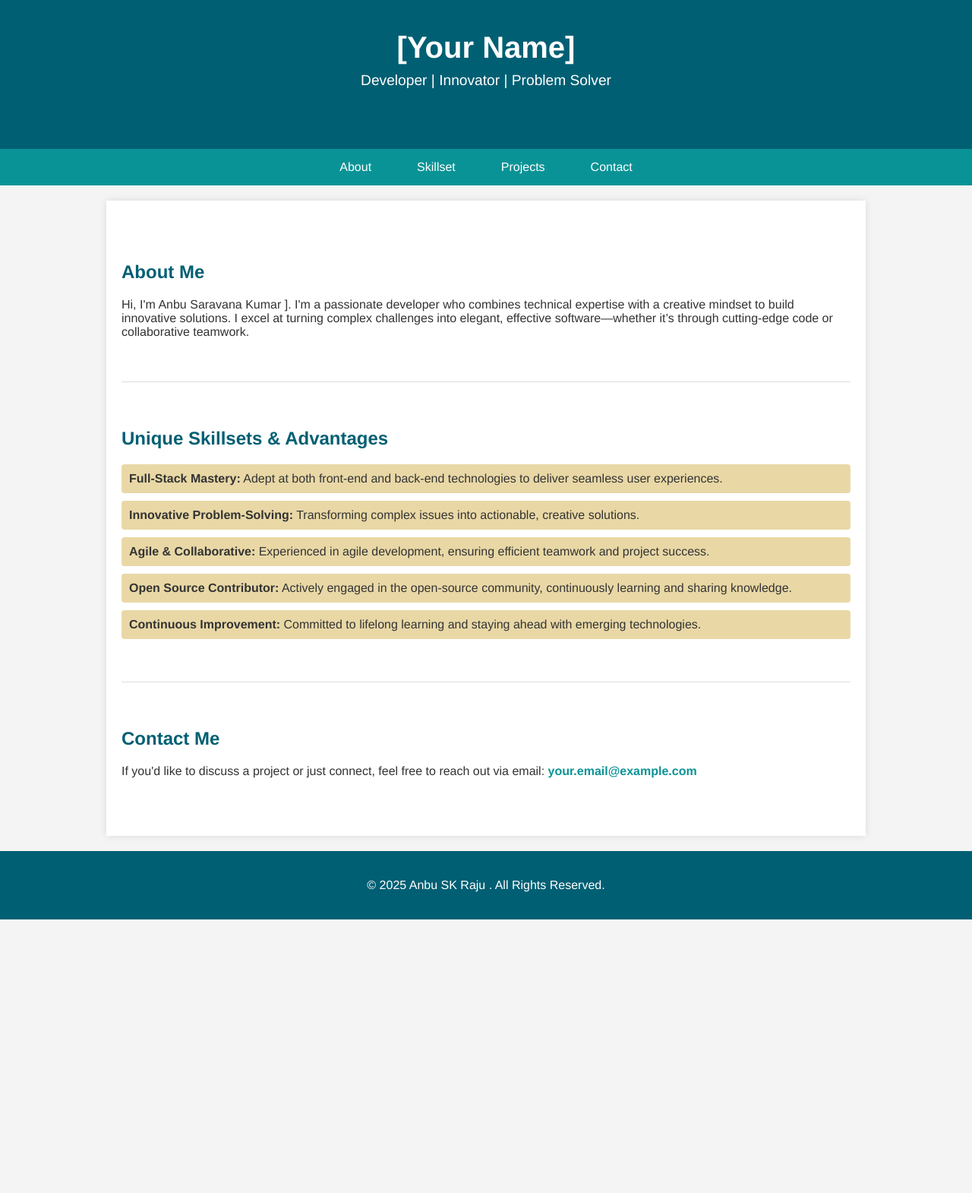
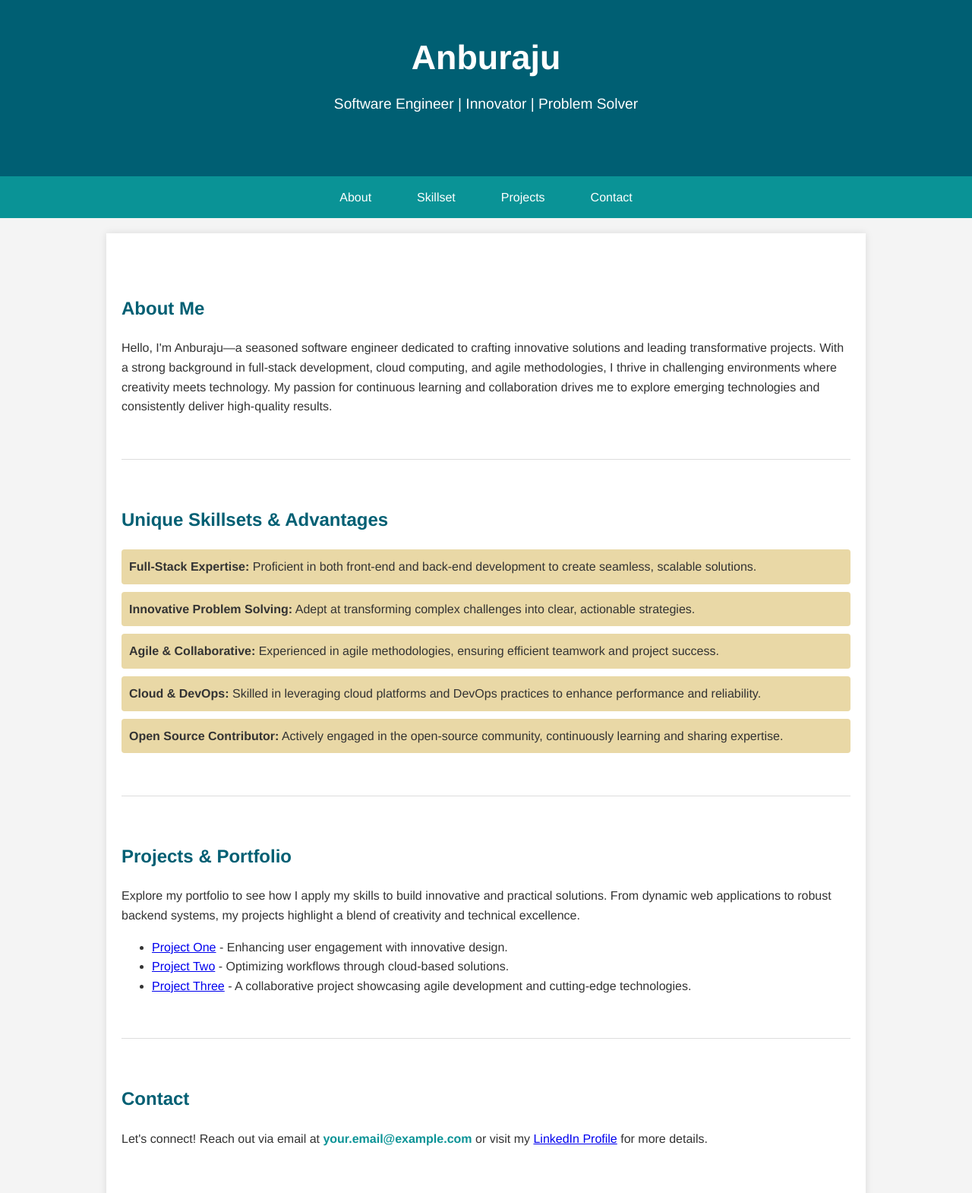
Before and after one commit to Anbuskraju/anbuskraju.github.io, a plain HTML site: page index.html in a window 1280 px wide. Shown: the part 20-1590 px from the top of the page at 76% size. Before the commit the page ends 1230 px from the top, so only its background shows below. Drawn offline with Linux system fonts and the light colour scheme.

Commit message:
Update index.html

```diff
--- a/index.html
+++ b/index.html
@@ -1,9 +1,9 @@
 <!DOCTYPE html>
 <html lang="en">
 <head>
-  <meta charset="UTF-8">
-  <meta name="viewport" content="width=device-width, initial-scale=1.0">
-  <title>[Your Name] - Developer & Innovator</title>
+  <meta charset="UTF-8" />
+  <meta name="viewport" content="width=device-width, initial-scale=1.0" />
+  <title>Anbu SK Raju  - Software Engineer & Innovator</title>
   <style>
     /* Basic reset and styling */
     body {
@@ -12,6 +12,7 @@
       font-family: 'Helvetica Neue', Helvetica, Arial, sans-serif;
       background: #f4f4f4;
       color: #333;
+      line-height: 1.6;
     }
     header {
       background: #005f73;
@@ -21,7 +22,7 @@
     }
     header h1 {
       margin: 0;
-      font-size: 2.5em;
+      font-size: 2.8em;
     }
     header p {
       font-size: 1.2em;
@@ -55,7 +56,7 @@
       margin: 20px auto;
       padding: 20px;
       background: #fff;
-      box-shadow: 0 0 10px rgba(0,0,0,0.1);
+      box-shadow: 0 0 10px rgba(0, 0, 0, 0.1);
     }
     section {
       padding: 40px 0;
@@ -96,8 +97,8 @@
 </head>
 <body>
   <header>
-    <h1>[Your Name]</h1>
-    <p>Developer | Innovator | Problem Solver</p>
+    <h1>Anburaju</h1>
+    <p>Software Engineer | Innovator | Problem Solver</p>
   </header>
   <nav>
     <ul>
@@ -110,26 +111,40 @@
   <div class="container">
     <section id="about">
       <h2>About Me</h2>
-      <p>Hi, I'm Anbu Saravana Kumar ]. I'm a passionate developer who combines technical expertise with a creative mindset to build innovative solutions. I excel at turning complex challenges into elegant, effective software—whether it’s through cutting-edge code or collaborative teamwork.</p>
+      <p>
+        Hello, I'm Anburaju—a seasoned software engineer dedicated to crafting innovative solutions and leading transformative projects. With a strong background in full-stack development, cloud computing, and agile methodologies, I thrive in challenging environments where creativity meets technology. My passion for continuous learning and collaboration drives me to explore emerging technologies and consistently deliver high-quality results.
+      </p>
     </section>
     <section id="skills">
       <h2>Unique Skillsets & Advantages</h2>
       <ul class="skills">
-        <li><strong>Full-Stack Mastery:</strong> Adept at both front-end and back-end technologies to deliver seamless user experiences.</li>
-        <li><strong>Innovative Problem-Solving:</strong> Transforming complex issues into actionable, creative solutions.</li>
-        <li><strong>Agile & Collaborative:</strong> Experienced in agile development, ensuring efficient teamwork and project success.</li>
-        <li><strong>Open Source Contributor:</strong> Actively engaged in the open-source community, continuously learning and sharing knowledge.</li>
-        <li><strong>Continuous Improvement:</strong> Committed to lifelong learning and staying ahead with emerging technologies.</li>
+        <li><strong>Full-Stack Expertise:</strong> Proficient in both front-end and back-end development to create seamless, scalable solutions.</li>
+        <li><strong>Innovative Problem Solving:</strong> Adept at transforming complex challenges into clear, actionable strategies.</li>
+        <li><strong>Agile & Collaborative:</strong> Experienced in agile methodologies, ensuring efficient teamwork and project success.</li>
+        <li><strong>Cloud & DevOps:</strong> Skilled in leveraging cloud platforms and DevOps practices to enhance performance and reliability.</li>
+        <li><strong>Open Source Contributor:</strong> Actively engaged in the open-source community, continuously learning and sharing expertise.</li>
       </ul>
     </section>
-
+    <section id="projects">
+      <h2>Projects & Portfolio</h2>
+      <p>
+        Explore my portfolio to see how I apply my skills to build innovative and practical solutions. From dynamic web applications to robust backend systems, my projects highlight a blend of creativity and technical excellence.
+      </p>
+      <ul>
+        <li><a href="#">Project One</a> - Enhancing user engagement with innovative design.</li>
+        <li><a href="#">Project Two</a> - Optimizing workflows through cloud-based solutions.</li>
+        <li><a href="#">Project Three</a> - A collaborative project showcasing agile development and cutting-edge technologies.</li>
+      </ul>
+    </section>
     <section id="contact">
-      <h2>Contact Me</h2>
-      <p>If you'd like to discuss a project or just connect, feel free to reach out via email: <a class="email-link" href="mailto:your.email@example.com">your.email@example.com</a></p>
+      <h2>Contact</h2>
+      <p>
+        Let's connect! Reach out via email at <a class="email-link" href="mailto:your.email@example.com">your.email@example.com</a> or visit my <a href="https://www.linkedin.com/in/anburaju/" target="_blank">LinkedIn Profile</a> for more details.
+      </p>
     </section>
   </div>
   <footer>
-    <p>&copy; 2025 Anbu SK Raju . All Rights Reserved.</p>
+    <p>&copy; 2025 Anburaju. All rights reserved.</p>
   </footer>
 </body>
 </html>
```
